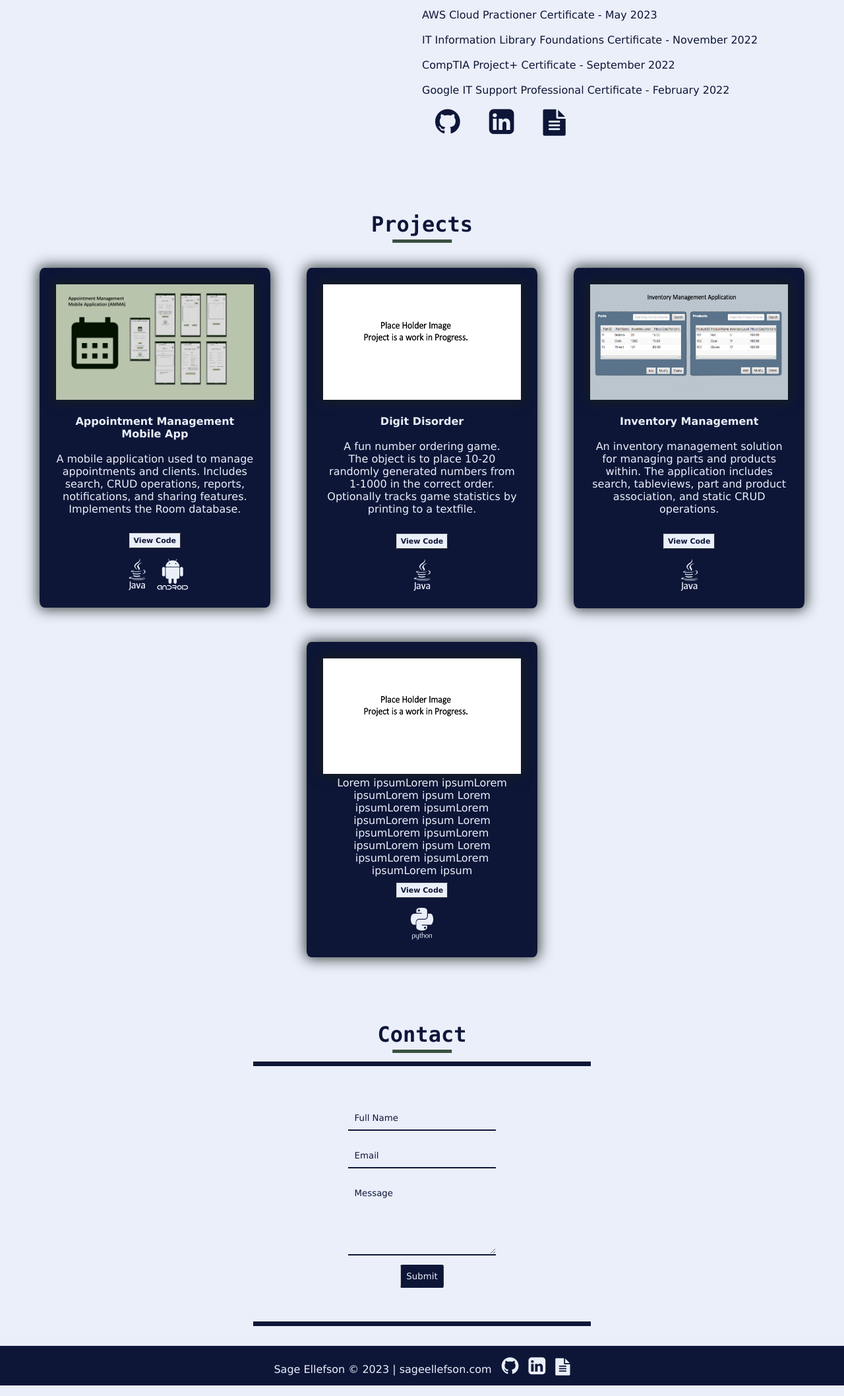
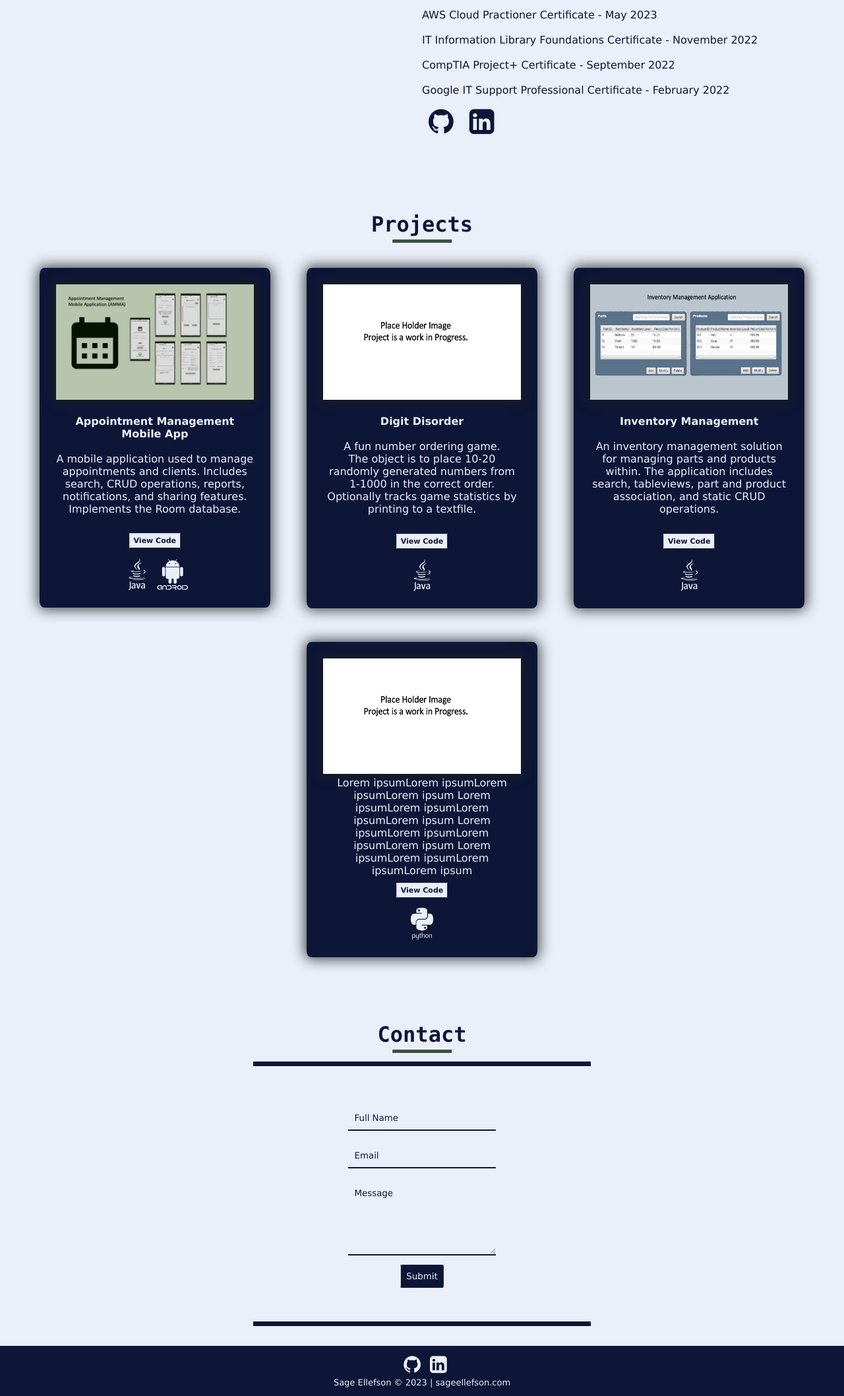
Before and after one commit to sageellefson0/sageellefson0.github.io, a plain HTML site: page index.html in a window 1280 px wide. Shown: the part 1080-3196 px from the top of the page at 66% size. Drawn offline with nearby package versions, Linux system fonts and the light colour scheme.

Commit message:
fixed footer icon alignment and text size

```diff
--- a/PortfolioCSS.css
+++ b/PortfolioCSS.css
@@ -193,8 +193,8 @@ html, body{
 .fa_custom{
   color: #0E1638;
   text-decoration: none;
-  padding-left: 20px;
-  padding-right: 20px;
+  padding-left: 10px;
+  padding-right: 10px;
 }
 
 .socialIconDiv{
@@ -344,10 +344,11 @@ span {
 /* FOOTER */
 footer{
   font-family: 'Verdana', 'Andale Mono', monospace;
+  font-size: small;
   color:#EAEFFA;
   text-align:center;
   background-color: #0E1638;
-  padding: 15px;
+  padding: 13px;
   margin-top: 30px;
 }
 
@@ -355,6 +356,7 @@ footer{
   color: #EAEFFA;
   text-decoration: none;
   padding-left: 10px;
+  padding-bottom: 5px;
 }
 
 .fa_custom_footer:hover{
--- a/index.html
+++ b/index.html
@@ -65,7 +65,6 @@
 
     <a title="Github" href="https://github.com/sageellefson0" class="fa fa-github fa_custom" style="font-size:44px" target ="_blank"></a>
     <a title="LinkedIn" href="https://www.linkedin.com/in/sage-ellefson-aa2405211/" class="fa fa-linkedin-square fa_custom" style="font-size:44px" target ="_blank"></a>
-    <a title="Resume" href=" " class = "fa fa-file-text fa_custom" style="font-size:40px" target ="_blank"></a>
 </div>
 </div>
 
@@ -164,11 +163,11 @@
 </div>
 
 <footer>
+    <a title="Github" href="https://github.com/sageellefson0" class="fa fa-github fa_custom_footer" style="font-size:30px" target ="_blank"></a>
+    <a title="LinkedIn"href="https://www.linkedin.com/in/sage-ellefson-aa2405211/" class="fa fa-linkedin-square fa_custom_footer" style="font-size:30px" target ="_blank"></a>
+    <br>
     Sage Ellefson © 2023 | sageellefson.com
 
-    <a title="Github" href="https://github.com/sageellefson0" class="fa fa-github fa_custom_footer" style="font-size:30px" target ="_blank"></a>
-    <a title="LinkedIn"href="https://www.linkedin.com/in/sage-ellefson-aa2405211/" class="fa fa-linkedin-square fa_custom_footer" style="font-size:30px" target ="_blank"></a>
-    <a title="Resume"href=" " class = "fa fa-file-text fa_custom_footer" style="font-size:26px" target ="_blank"></a>
 </footer>
 
 </body>
```
